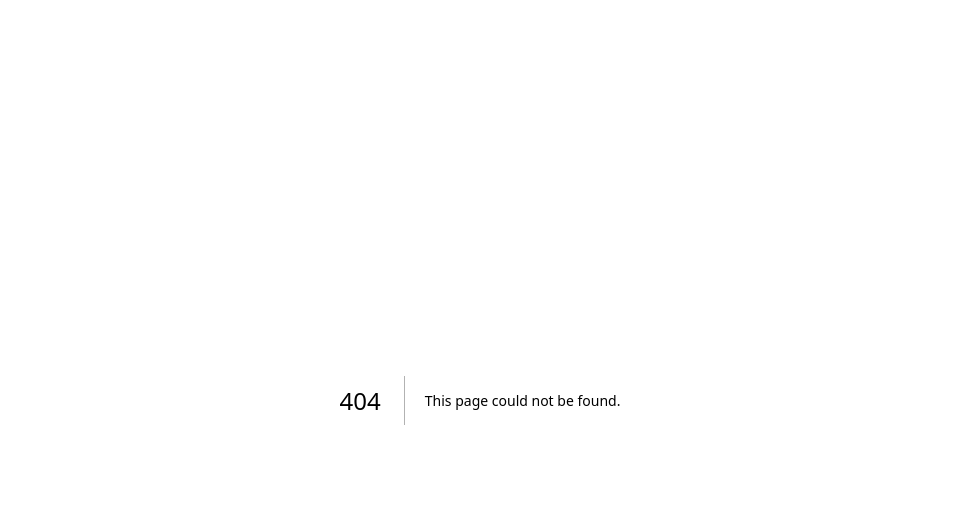
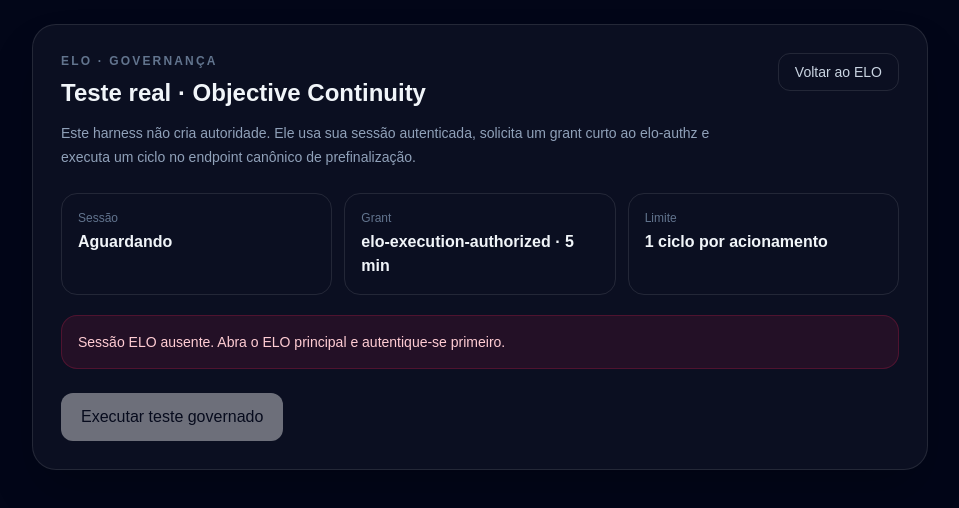
Before and after one commit to salvbruno6-hue/Cognitico_IA-corporative, a Next.js app in the folder apps/elo-web/: page /governance/objective-continuity-test in a window 1280 px wide. Before the commit this address had no page. Shown: the top 508 px of the page, without its empty margins (160-1119 px from the left). Built offline with nearby package versions, Linux system fonts and the light colour scheme; no server answers.

Commit message:
feat(elo-web): add governed objective continuity test page

```diff
--- /dev/null
+++ b/apps/elo-web/src/app/governance/objective-continuity-test/page.tsx
@@ -0,0 +1,135 @@
+"use client";
+
+import { useEffect, useState } from "react";
+import { createClient } from "@/lib/supabase/client";
+import { callELOAuthorization } from "@/auth/eloAuthorization";
+
+type TestResult = {
+  authorized?: boolean;
+  code?: string;
+  reason?: string;
+  objective_id?: string;
+  workstream_id?: string;
+  operation?: string;
+  grant?: {
+    authorization_state?: string;
+    grant_id?: string;
+    expires_at?: string;
+    authorization_authority?: string;
+  };
+  cycle?: {
+    decision?: string;
+    checkpoint_version?: number;
+    progress_token?: string;
+    next_action?: string;
+    human_required?: boolean;
+    should_continue_automatically?: boolean;
+    authorization_authority?: string;
+    authorization_evidence_ref?: string;
+    next_trigger?: unknown;
+    final_message?: string;
+  };
+};
+
+function getSupabaseClient() {
+  try { return createClient(); } catch { return null; }
+}
+
+export default function ObjectiveContinuityTestPage() {
+  const [accessToken, setAccessToken] = useState<string | null>(null);
+  const [ready, setReady] = useState(false);
+  const [busy, setBusy] = useState(false);
+  const [error, setError] = useState<string | null>(null);
+  const [result, setResult] = useState<TestResult | null>(null);
+
+  useEffect(() => {
+    let live = true;
+    const supabase = getSupabaseClient();
+    if (!supabase) {
+      setError("Cliente Supabase do ELO não está configurado.");
+      return () => { live = false; };
+    }
+    void supabase.auth.getSession().then(async ({ data, error: sessionError }) => {
+      if (!live) return;
+      if (sessionError || !data.session) {
+        setError("Sessão ELO ausente. Abra o ELO principal e autentique-se primeiro.");
+        return;
+      }
+      try {
+        await callELOAuthorization(data.session.access_token, "establish_session");
+        if (!live) return;
+        setAccessToken(data.session.access_token);
+        setReady(true);
+      } catch (authorizationError) {
+        if (live) setError(authorizationError instanceof Error ? authorizationError.message : "Não foi possível validar a sessão ELO.");
+      }
+    });
+    return () => { live = false; };
+  }, []);
+
+  async function runTest() {
+    if (!accessToken || busy) return;
+    setBusy(true);
+    setError(null);
+    setResult(null);
+    try {
+      const response = await fetch("/api/elo/admin/objective-continuity-test", {
+        method: "POST",
+        headers: {
+          Authorization: `Bearer ${accessToken}`,
+          "Content-Type": "application/json",
+        },
+        cache: "no-store",
+      });
+      const payload = await response.json().catch(() => null) as TestResult | null;
+      if (!response.ok || !payload) {
+        throw new Error(payload?.reason || payload?.code || "O teste governado não pôde ser concluído.");
+      }
+      setResult(payload);
+    } catch (runError) {
+      setError(runError instanceof Error ? runError.message : "Falha ao executar o teste governado.");
+    } finally {
+      setBusy(false);
+    }
+  }
+
+  return (
+    <main className="min-h-screen bg-slate-950 p-6 text-slate-100">
+      <section className="mx-auto max-w-4xl rounded-3xl border border-white/10 bg-white/[0.04] p-7 shadow-2xl">
+        <div className="flex flex-col justify-between gap-4 md:flex-row md:items-start">
+          <div>
+            <div className="text-xs font-semibold uppercase tracking-[0.18em] text-slate-500">ELO · Governança</div>
+            <h1 className="mt-2 text-2xl font-semibold">Teste real · Objective Continuity</h1>
+            <p className="mt-3 max-w-2xl text-sm leading-6 text-slate-400">Este harness não cria autoridade. Ele usa sua sessão autenticada, solicita um grant curto ao elo-authz e executa um ciclo no endpoint canônico de prefinalização.</p>
+          </div>
+          <a href="/" className="rounded-xl border border-white/10 px-4 py-2 text-sm text-slate-300 hover:bg-white/5">Voltar ao ELO</a>
+        </div>
+
+        <div className="mt-6 grid gap-3 sm:grid-cols-3">
+          <div className="rounded-2xl border border-white/10 p-4"><div className="text-xs text-slate-500">Sessão</div><div className="mt-1 font-semibold">{ready ? "CANONICAL_ADMIN validada" : "Aguardando"}</div></div>
+          <div className="rounded-2xl border border-white/10 p-4"><div className="text-xs text-slate-500">Grant</div><div className="mt-1 font-semibold">elo-execution-authorized · 5 min</div></div>
+          <div className="rounded-2xl border border-white/10 p-4"><div className="text-xs text-slate-500">Limite</div><div className="mt-1 font-semibold">1 ciclo por acionamento</div></div>
+        </div>
+
+        {error && <div className="mt-5 rounded-2xl border border-rose-500/20 bg-rose-500/10 p-4 text-sm text-rose-200" role="alert">{error}</div>}
+
+        <button type="button" onClick={() => void runTest()} disabled={!ready || busy} className="mt-6 rounded-xl bg-white px-5 py-3 text-sm font-semibold text-slate-950 disabled:cursor-not-allowed disabled:opacity-40">
+          {busy ? "Executando pelo ELO…" : "Executar teste governado"}
+        </button>
+
+        {result && <section className="mt-7 space-y-4">
+          <div className="rounded-2xl border border-emerald-500/20 bg-emerald-500/10 p-5">
+            <div className="text-xs font-semibold uppercase tracking-[0.16em] text-emerald-300">Ciclo executado</div>
+            <div className="mt-2 text-xl font-semibold">{result.cycle?.decision ?? "SEM DECISÃO"}</div>
+            <div className="mt-2 text-sm text-emerald-100/80">Checkpoint {result.cycle?.checkpoint_version ?? "—"} · continuidade automática {String(result.cycle?.should_continue_automatically ?? false)}</div>
+          </div>
+          <div className="grid gap-4 md:grid-cols-2">
+            <article className="rounded-2xl border border-white/10 p-5"><h2 className="font-semibold">Autorização</h2><dl className="mt-3 space-y-2 text-sm text-slate-300"><div><dt className="text-slate-500">Estado</dt><dd>{result.grant?.authorization_state ?? "—"}</dd></div><div><dt className="text-slate-500">Autoridade</dt><dd>{result.grant?.authorization_authority ?? "—"}</dd></div><div><dt className="text-slate-500">Expira</dt><dd>{result.grant?.expires_at ?? "—"}</dd></div></dl></article>
+            <article className="rounded-2xl border border-white/10 p-5"><h2 className="font-semibold">Handoff</h2><dl className="mt-3 space-y-2 text-sm text-slate-300"><div><dt className="text-slate-500">Objetivo</dt><dd>{result.objective_id ?? "—"}</dd></div><div><dt className="text-slate-500">Próxima ação</dt><dd>{result.cycle?.next_action ?? "—"}</dd></div><div><dt className="text-slate-500">Evidência authz</dt><dd className="break-all">{result.cycle?.authorization_evidence_ref ?? "—"}</dd></div></dl></article>
+          </div>
+          {result.cycle?.final_message && <pre className="whitespace-pre-wrap rounded-2xl border border-white/10 bg-black/20 p-5 text-sm leading-6 text-slate-300">{result.cycle.final_message}</pre>}
+        </section>}
+      </section>
+    </main>
+  );
+}
```
